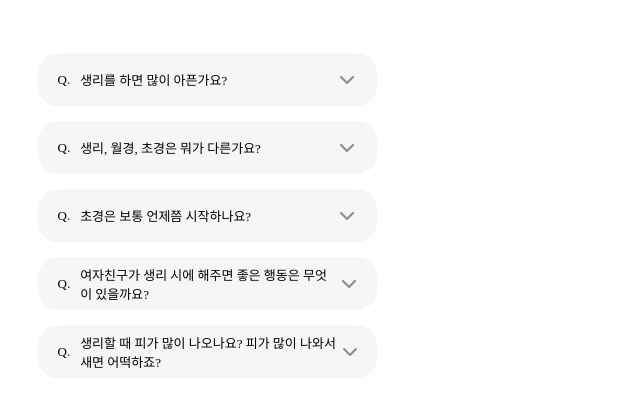
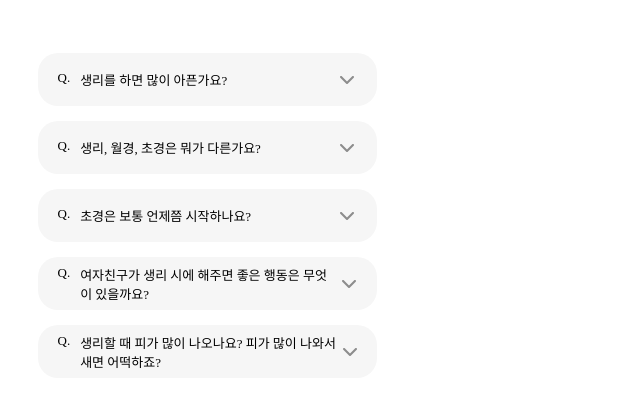
Before and after one commit to MangoBingsoo/Frontend, a React (Create React App) app: page /question in a window 1280 px wide. Shown: the part 193-600 px from the top of the page, without its empty margins (0-640 px from the left). Built offline with nearby package versions, Linux system fonts and the light colour scheme.

Commit message:
♻️ :: 코드 리팩토링
Q 위치 수정

```diff
--- a/src/component/Question/style.ts
+++ b/src/component/Question/style.ts
@@ -72,6 +72,12 @@ export const QuestionWrap = styled.div`
   align-items: center;
 `;
 
+export const QuestionCharAndTextWrap = styled.div`
+  display: flex;
+  flex-direction: row;
+  align-items: flex-start;
+`;
+
 export const QuestionCharWrap = styled.div`
   font-size: 13px;
   margin-right: 10px;
--- a/src/component/question/index.tsx
+++ b/src/component/question/index.tsx
@@ -7,7 +7,6 @@ import * as S from "./style";
 import * as I from "../../Asset/index";
 import { theme } from "../../theme";
 import { useEffect, useState } from "react";
-import { queries } from "@testing-library/react";
 
 const Question = () => {
   const DATA = [DATA_FOR_MAN, DATA_FOR_WOMAN, DATA_FOR_CHILDREN];
@@ -81,10 +80,10 @@ const Question = () => {
                 key={`${question.id}`}
               >
                 <S.QuestionWrap>
-                  <div style={{ display: "flex", flexDirection: "row" }}>
+                  <S.QuestionCharAndTextWrap>
                     <S.QuestionCharWrap>Q. </S.QuestionCharWrap>
                     <span>{question.question}</span>
-                  </div>
+                  </S.QuestionCharAndTextWrap>
                   {isClicked[question.id] ? (
                     <S.QuestionUnderArrow
                       onClick={() => {
```
